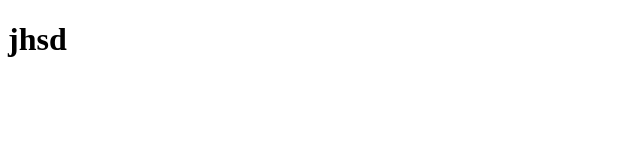
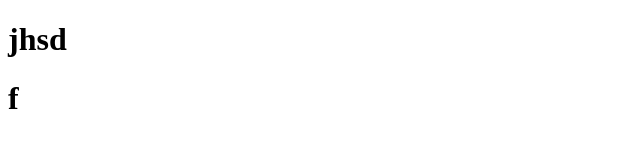
Before and after one commit to QayumovOrifjon/pros, a plain HTML site: page index.html in a window 1280 px wide. Shown: the full height of the page, 0-640 px from the left. Drawn offline with Linux system fonts and the light colour scheme.

Commit message:
add head

```diff
--- a/index.html
+++ b/index.html
@@ -9,7 +9,7 @@
 <body>
     <header>
 <h1>jhsd</h1>
-
+<h1>f</h1>
     </header>
 </body>
 </html>
```
